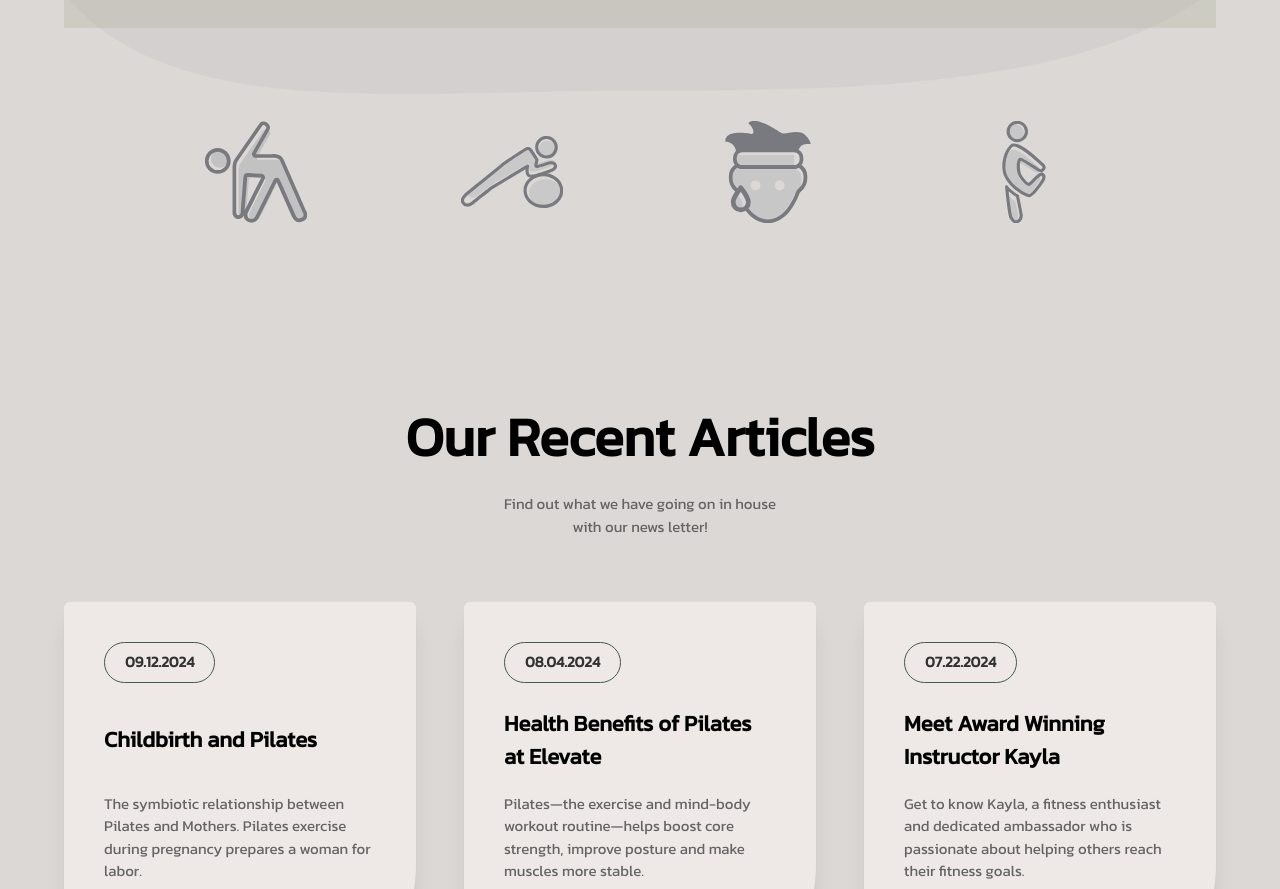
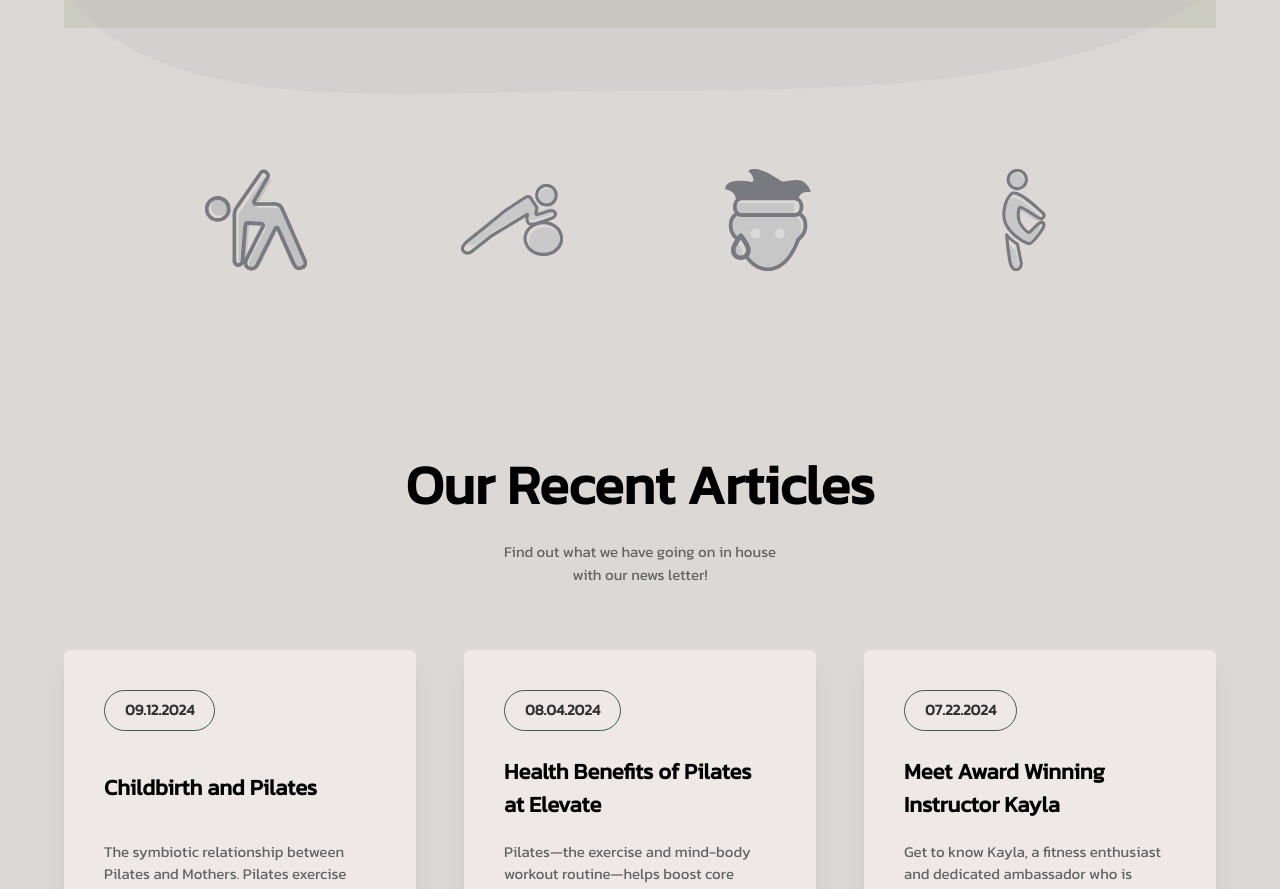
Before and after one commit to Carlie16604/Elevate, a React (Vite) app: page / in a window 1280 px wide. Shown: the part 3444-4333 px from the top of the page. Built offline with nearby package versions, Linux system fonts and the light colour scheme.

Commit message:
fixed spacing

```diff
--- a/src/pages/Reviews.jsx
+++ b/src/pages/Reviews.jsx
@@ -65,7 +65,7 @@ const Reviews = () => {
             </section>
             <section>
                 <div className="my-[5rem] mx-auto">
-                    <div className='flex gap-32 justify-center flex-wrap'>
+                    <div className='flex gap-32 justify-center flex-wrap pt-[3rem]'>
                         <img src={Stretch} alt='stretching person' className="scale-[.8] hover:invert h-32 w-32" style={{transition: '0.3s'}}/>
                         <img src={Core} alt='person stretching their core' className="scale-[.8] hover:invert h-32 w-32" style={{transition: '0.3s'}}/>
                         <img src={Sweat} alt='Sweating person' className="scale-[.8] hover:invert h-32 w-32" style={{transition: '0.3s'}}/>
```
